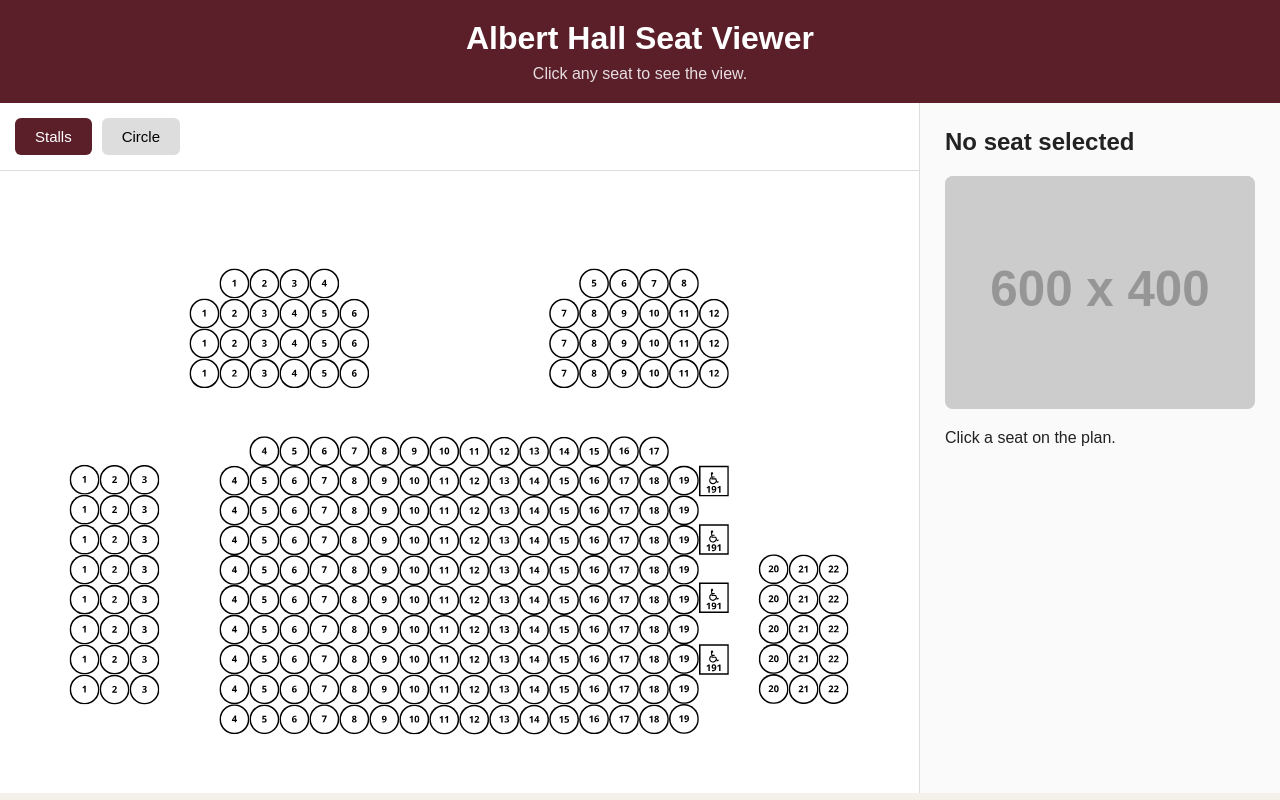
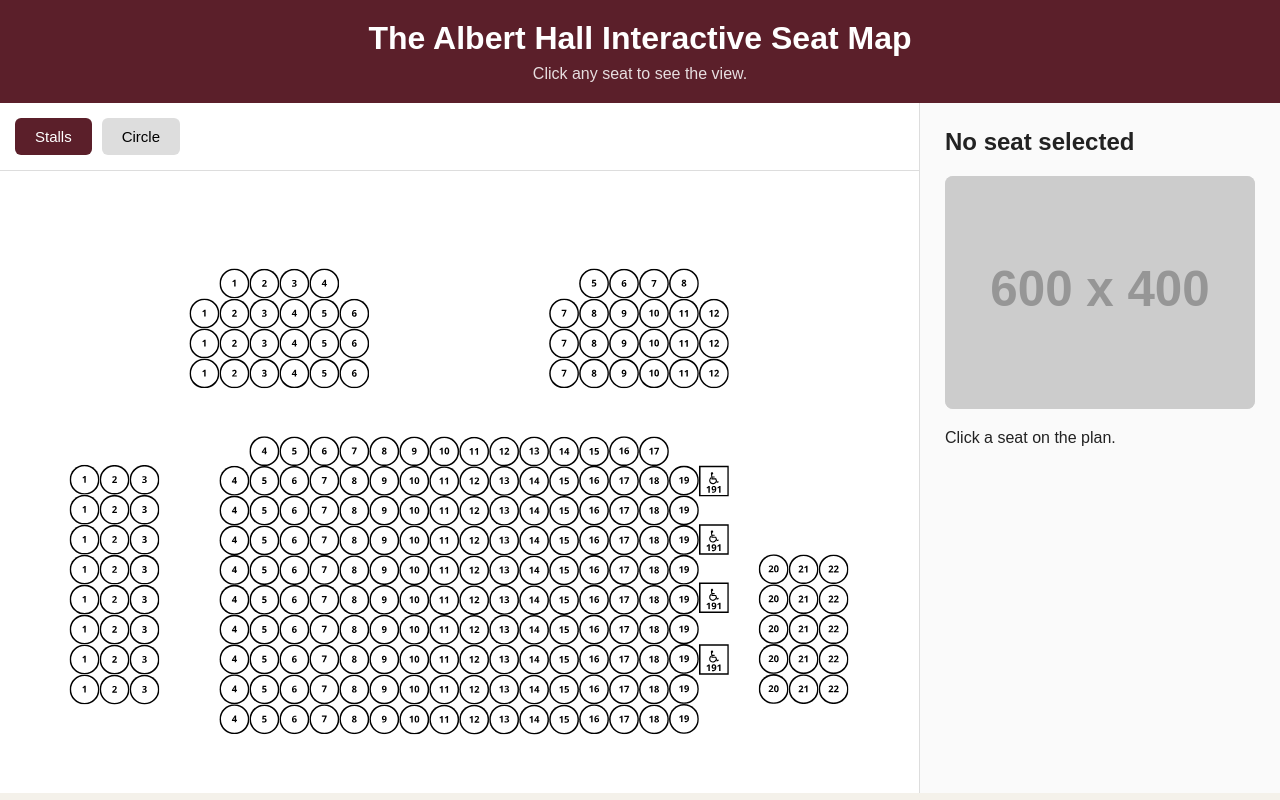
Before and after one commit to thealberthalllw/interactive-seat-map, a plain HTML site: page index.html in a window 1280 px wide. Drawn offline with Linux system fonts and the light colour scheme; placeholder pictures from the web are drawn by us.

Commit message:
Update index.html

```diff
--- a/index.html
+++ b/index.html
@@ -3,14 +3,14 @@
 <head>
     <meta charset="UTF-8">
     <meta name="viewport" content="width=device-width, initial-scale=1.0">
-    <title>Albert Hall Seat Viewer</title>
+    <title>The Albert Hall Interactive Seat Map</title>
 
     <link rel="stylesheet" href="style.css">
 </head>
 <body>
 
 <header>
-    <h1>Albert Hall Seat Viewer</h1>
+    <h1>The Albert Hall Interactive Seat Map</h1>
     <p>Click any seat to see the view.</p>
 </header>
 
```
